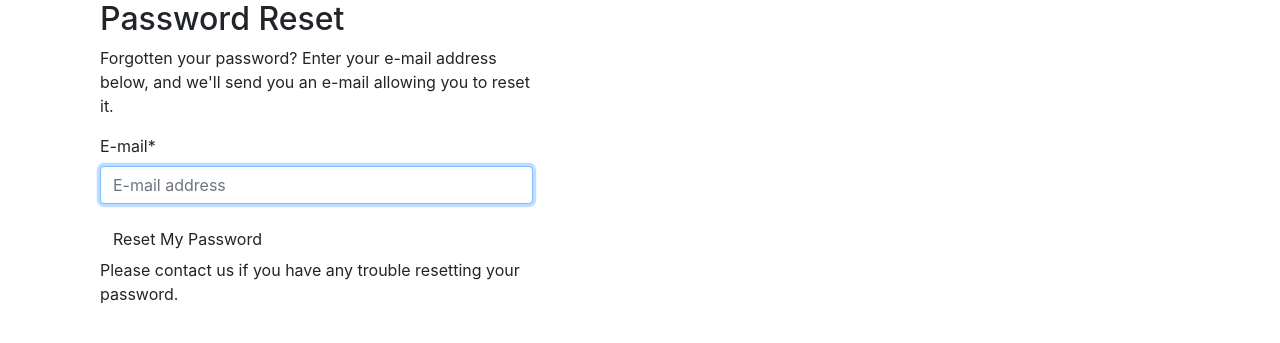
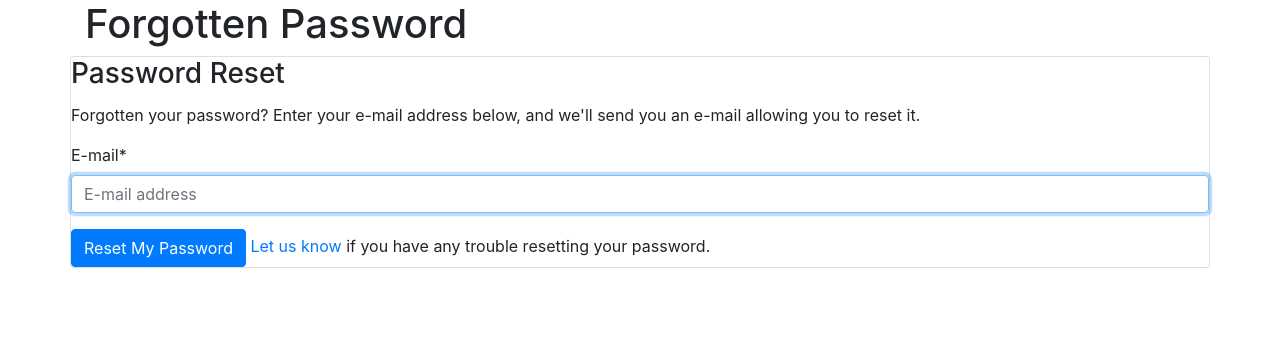
Before and after one commit to EricZaporzan/compare, a Django app: page /accounts/password/reset/ in a window 1280 px wide. Shown: the part 56-399 px from the top of the page. Run offline with Django 3.2, Linux system fonts and the light colour scheme; parts of the project's set-up code (start-up, migrations or seed data) failed here and were passed over; some libraries are stand-ins or nearby versions.

Commit message:
Updated the aesthetics of a page

```diff
--- a/compare/templates/account/password_reset.html
+++ b/compare/templates/account/password_reset.html
@@ -1,31 +1,28 @@
 {% extends "account/base.html" %}
 
-{% load i18n %}
 {% load account %}
 {% load crispy_forms_tags %}
 
 {% block content %}
-<div class="container">
-  <div class="row">
-    <div class="col-md-5">
 
-        <h2>{% trans "Password Reset" %}</h2>
+<h1>Forgotten Password</h1>
+
+<div class="card card-block row">
+  <h3 class="card-title">Password Reset</h3>
   {% if user.is_authenticated %}
   {% include "account/snippets/already_logged_in.html" %}
   {% endif %}
 
-        <p>{% trans "Forgotten your password? Enter your e-mail address below, and we'll send you an e-mail allowing you to reset it." %}</p>
+  <p>Forgotten your password? Enter your e-mail address below, and we'll send you an e-mail allowing you to reset it.</p>
 
   <form method="POST" action="./" class="password_reset">
       {% csrf_token %}
       {{ form|crispy }}
-            <button class="btn" type="submit">{% trans "Reset My Password" %}</button>
+      <button class="btn btn-primary" type="submit">Reset My Password</button>
+      <span><a href="{% url 'contact' %}">Let us know</a> if you have any trouble resetting your password.</span>
   </form>
+</div>
 
-        <p>{% blocktrans %}Please contact us if you have any trouble resetting your password.{% endblocktrans %}</p>
-    </div>
-  </div>
-</div>
 {% endblock %}
 
 {% block javascript %}
```
Lines whose indentation alone changed are shown as unchanged.
